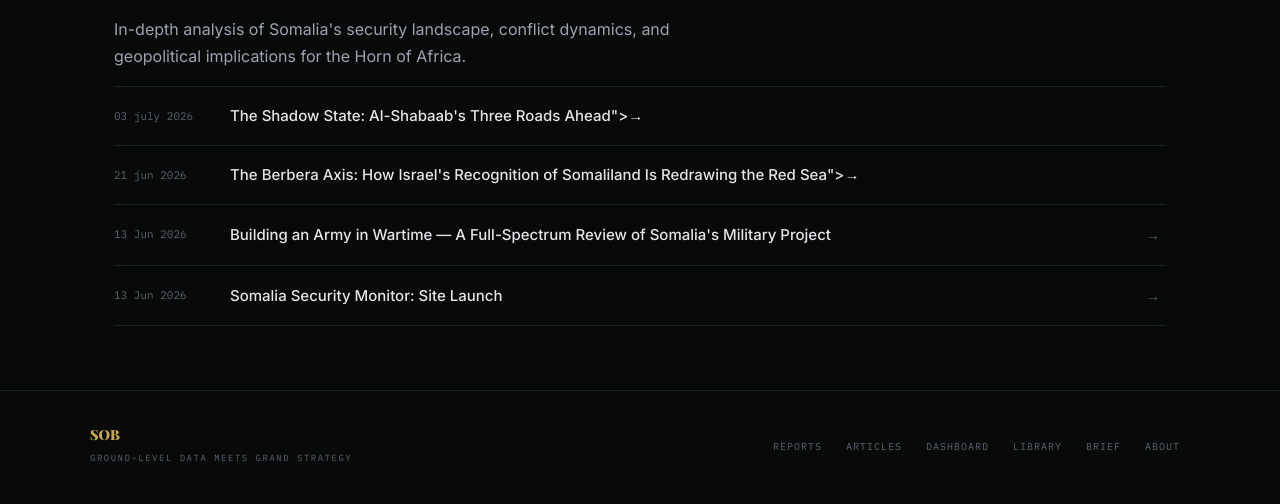
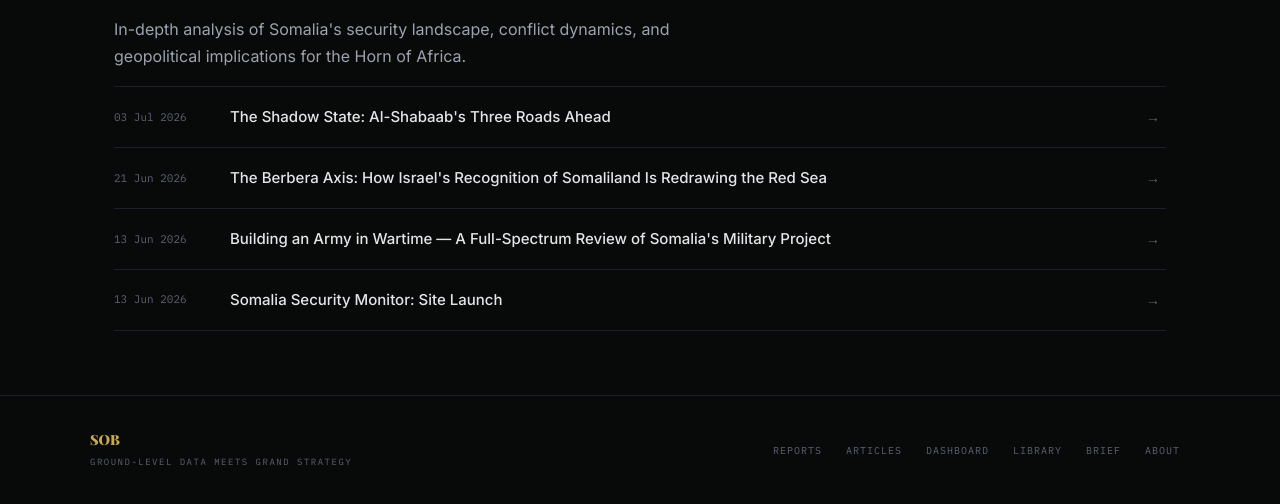
Before and after one commit to abdigh26/abdigh26.github.io, a Jekyll site: the page built from articles.html, in a window 1280 px wide. Shown: the part 202-706 px from the top of the page. Built offline with Jekyll 4.4.1, drawn with Linux system fonts in a browser that asks for light colours; some web fonts are replaced.

Commit message:
Update articles.html

```diff
--- a/articles.html
+++ b/articles.html
@@ -10,13 +10,15 @@ title: Articles
 </div>
 
 <div class="article-list" style="padding-bottom: 4rem;">
- <a class="article-row" href="/articles/al-shabaab_shadow_state.html">
-    <span class="article-date">03 july 2026</span>
-    <span class="article-title">The Shadow State: Al-Shabaab's Three Roads Ahead">→</span>
+  <a class="article-row" href="/articles/al-shabaab_shadow_state.html">
+    <span class="article-date">03 Jul 2026</span>
+    <span class="article-title">The Shadow State: Al-Shabaab's Three Roads Ahead</span>
+    <span class="article-arrow">→</span>
   </a>
   <a class="article-row" href="/articles/berbera-axis.html">
-    <span class="article-date">21 jun 2026</span>
-    <span class="article-title">The Berbera Axis: How Israel's Recognition of Somaliland Is Redrawing the Red Sea">→</span>
+    <span class="article-date">21 Jun 2026</span>
+    <span class="article-title">The Berbera Axis: How Israel's Recognition of Somaliland Is Redrawing the Red Sea</span>
+    <span class="article-arrow">→</span>
   </a>
   <a class="article-row" href="/articles/somali-army-building.html">
     <span class="article-date">13 Jun 2026</span>
```
